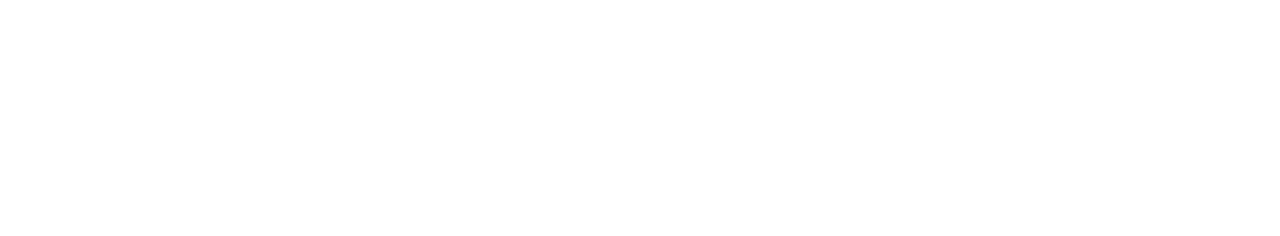
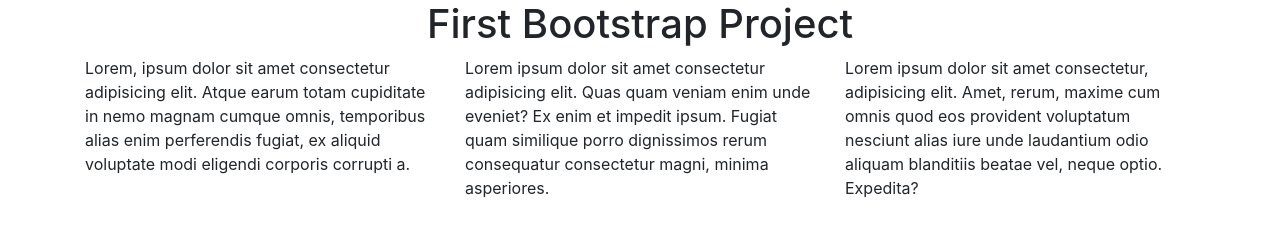
Before and after one commit to emoran0403/Bootstrap-4-Drills, a plain HTML site: page index.html in a window 1280 px wide. Drawn offline with nearby package versions, Linux system fonts and the light colour scheme.

Commit message:
Containers and the Grid System section complete

```diff
--- a/index.html
+++ b/index.html
@@ -8,11 +8,28 @@
     <link rel="stylesheet" href="https://cdn.jsdelivr.net/npm/bootstrap@4.6.1/dist/css/bootstrap.min.css"
         integrity="sha384-zCbKRCUGaJDkqS1kPbPd7TveP5iyJE0EjAuZQTgFLD2ylzuqKfdKlfG/eSrtxUkn" crossorigin="anonymous">
     <link rel="stylesheet" href="styles.css">
-    <title>Document</title>
+    <title>First Bootstrap Project</title>
 </head>
 
 <body>
+    <div class="container">
+        <div class="row justify-content-center">
+            <h1>First Bootstrap Project</h1>
+        </div>
+        <div class="row">
+            <div class="col-4">Lorem, ipsum dolor sit amet consectetur adipisicing elit. Atque earum totam cupiditate in
+                nemo magnam cumque omnis, temporibus alias enim perferendis fugiat, ex aliquid voluptate modi eligendi
+                corporis corrupti a.</div>
+            <div class="col-4">Lorem ipsum dolor sit amet consectetur adipisicing elit. Quas quam veniam enim unde
+                eveniet? Ex enim et impedit ipsum. Fugiat quam similique porro dignissimos rerum consequatur consectetur
+                magni, minima asperiores.</div>
+            <div class="col-4">Lorem ipsum dolor sit amet consectetur, adipisicing elit. Amet, rerum, maxime cum omnis
+                quod eos provident voluptatum nesciunt alias iure unde laudantium odio aliquam blanditiis beatae vel,
+                neque optio. Expedita?</div>
+        </div>
 
+
+    </div>
 </body>
 
 </html>
```
Also changed, not shown: styles.css (+8 -0 lines).
